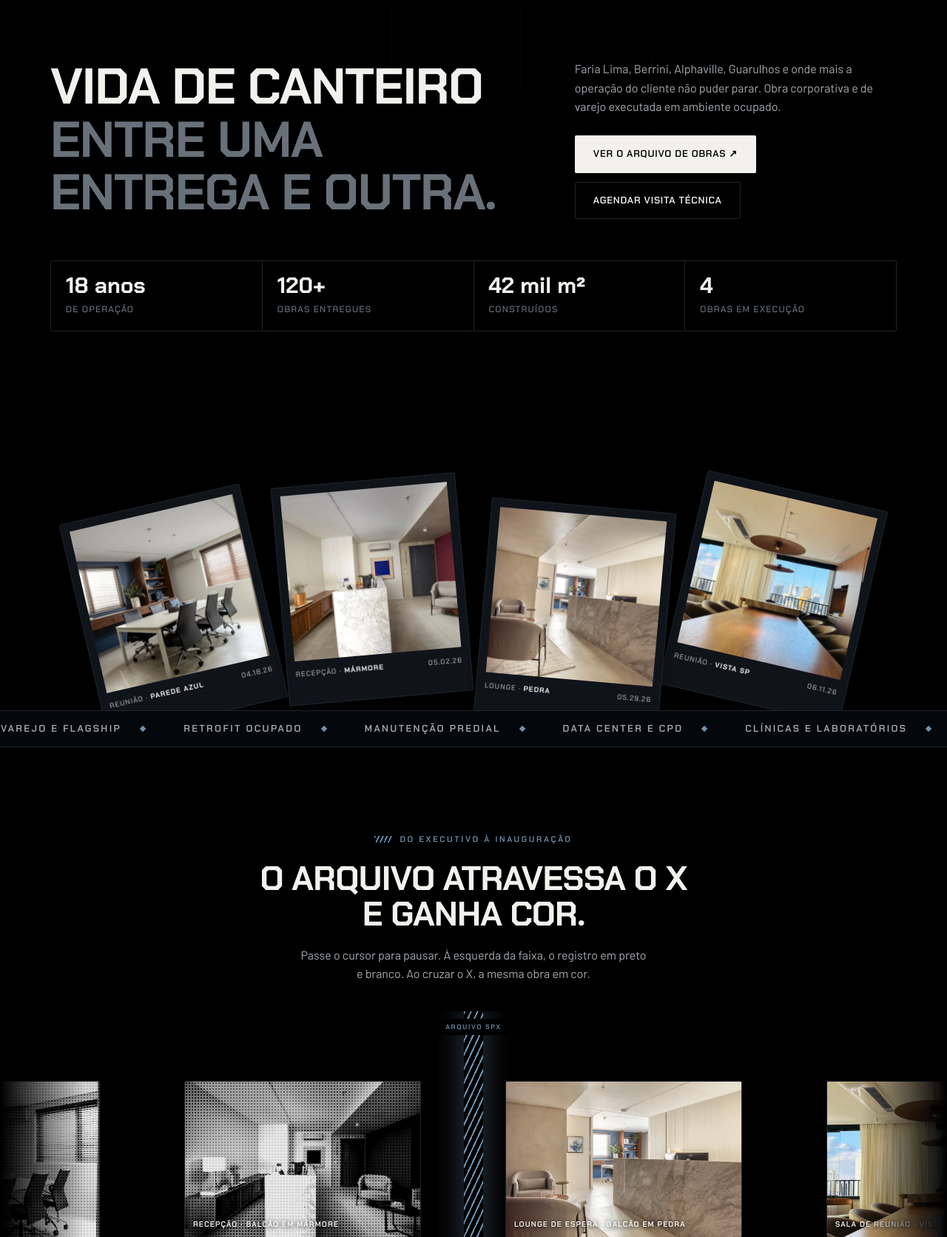
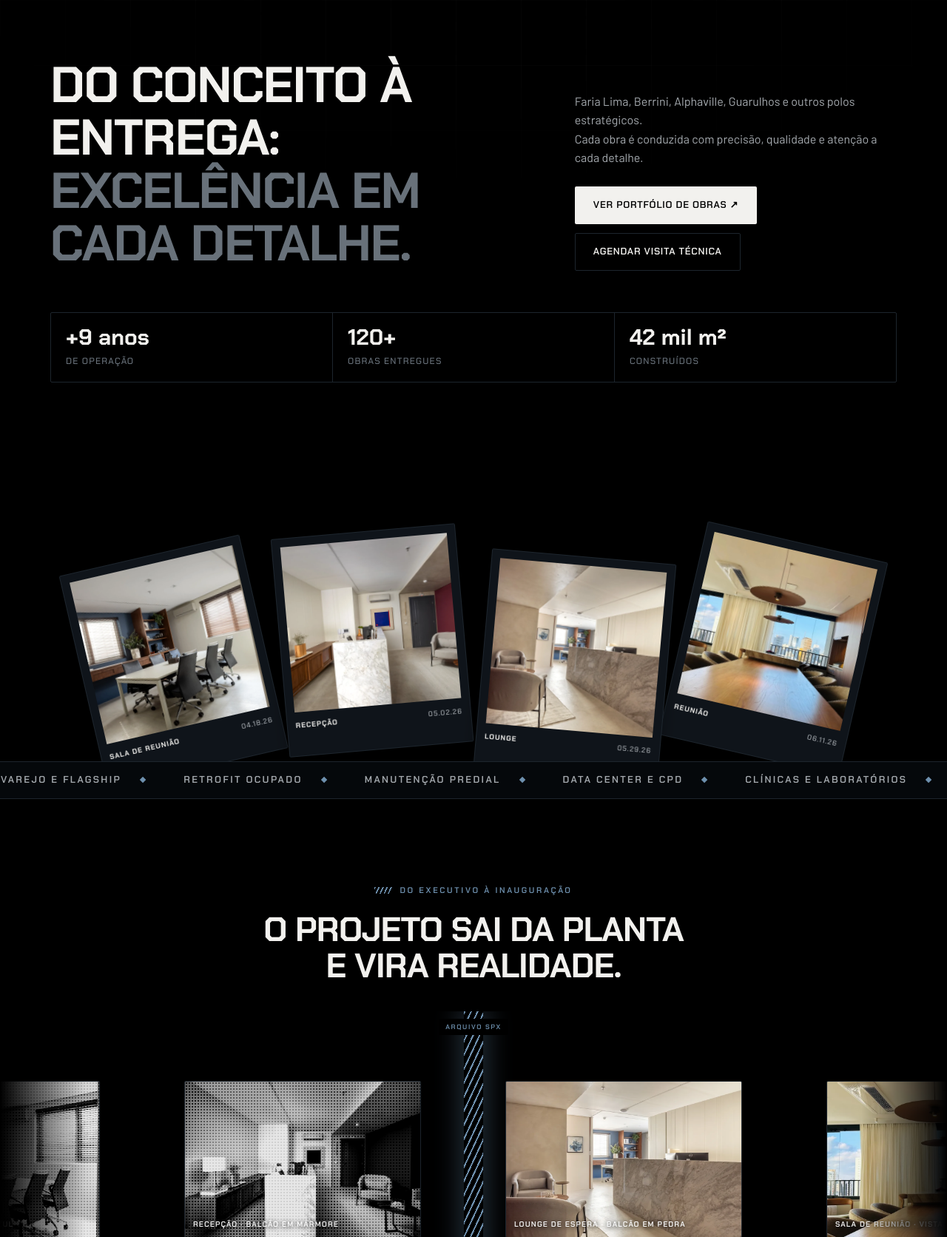
Before and after one commit to alinemarketingmaxled-hash/SPX, a PHP site: page / in a window 1280 px wide. Shown: the part 88-1760 px from the top of the page at 74% size. Run offline with PHP 8.4, Linux system fonts and the light colour scheme.

Commit message:
Atualiza os textos do site e eleva o tom da comunicação
Alterações pedidas pela cliente
- Telefone e WhatsApp reais: (11) 95275-1874.
- Tempo de operação passa de "18 anos" para "+9 anos", no topo e no
  raio de atuação.
- Sai o número "4 obras em execução" da faixa do topo, que fica com três.
- Legendas dos cards do topo reduzidas ao ambiente e à data.
- Novo título do topo: "Do conceito à entrega: excelência em cada detalhe".
- Novo texto de apoio do topo e botão "Ver portfólio de obras".
- Acervo passa a se chamar "O projeto sai da planta e vira realidade";
  sai o texto que explicava o efeito da faixa.

Tom
A pedido, a comunicação fica menos coloquial: reescritos os títulos e
textos de método, depoimentos, dúvidas, contato, formulário e página 404,
trocando expressões faladas por linguagem técnica e direta.

Co-Authored-By: Claude Opus 5 <noreply@anthropic.com>
Claude-Session: https://claude.ai/code/session_01RVzPxAQpFK329n1mcPzAy5

```diff
--- a/assets/css/spx.css
+++ b/assets/css/spx.css
@@ -233,7 +233,7 @@ a{color:inherit;text-decoration-thickness:1px;text-underline-offset:3px}
 .hero h1 em{font-style:normal;color:var(--txt-3);display:block}
 .hero-acoes{display:flex;gap:12px;flex-wrap:wrap;margin-top:var(--e4)}
 .ficha{
-  display:grid;grid-template-columns:repeat(4,1fr);gap:1px;margin-top:var(--e6);
+  display:grid;grid-template-columns:repeat(3,1fr);gap:1px;margin-top:var(--e6);
   background:var(--linha);border:1px solid var(--linha);border-radius:var(--raio);overflow:hidden;
 }
 .ficha div{background:var(--bg);padding:18px 20px;transition:background var(--transicao)}
@@ -483,7 +483,7 @@ a{color:inherit;text-decoration-thickness:1px;text-underline-offset:3px}
 }
 @media(max-width:700px){
   .servicos,.passos,.faq-grid,.campos{grid-template-columns:1fr}
-  .ficha{grid-template-columns:1fr 1fr}
+  .ficha{grid-template-columns:1fr}
   .cover-in{padding:var(--e5) 20px var(--e4)}
   .nums{gap:14px 18px;font-size:13px}
   .nums s{display:none}
--- a/assets/js/spx.js
+++ b/assets/js/spx.js
@@ -388,7 +388,7 @@ var $$ = function(s,c){ return Array.prototype.slice.call((c||document).querySel
       (d.get('mensagem') || '');
 
     var zap = $('#linkZap'), mail = $('#linkMail');
-    if(zap)  zap.href  = 'https://wa.me/5511000000000?text=' + encodeURIComponent(texto);
+    if(zap)  zap.href  = 'https://wa.me/5511952751874?text=' + encodeURIComponent(texto);
     if(mail) mail.href = 'mailto:obras@spxengenharia.com.br?subject=' +
       encodeURIComponent('Visita técnica — ' + (d.get('empresa') || d.get('nome'))) +
       '&body=' + encodeURIComponent(texto);
--- a/index.html
+++ b/index.html
@@ -74,7 +74,7 @@
   </nav>
   <div class="rodape-gaveta">
     <a class="btn" href="#contato">Agendar visita técnica</a>
-    <a class="btn btn-ghost" href="tel:+551130000000">(11) 3000-0000</a>
+    <a class="btn btn-ghost" href="tel:+5511952751874">(11) 95275-1874</a>
   </div>
 </div>
 
@@ -82,28 +82,27 @@
 
 <header class="sec hero wrap" id="obras">
   <div class="hero-top" data-reveal>
-    <h1>Vida de canteiro<em>entre uma entrega e outra.</em></h1>
+    <h1>Do conceito à entrega:<em>excelência em cada detalhe.</em></h1>
     <div>
-      <p class="lead">Faria Lima, Berrini, Alphaville, Guarulhos e onde mais a operação do cliente não puder parar. Obra corporativa e de varejo executada em ambiente ocupado.</p>
+      <p class="lead">Faria Lima, Berrini, Alphaville, Guarulhos e outros polos estratégicos.<br>Cada obra é conduzida com precisão, qualidade e atenção a cada detalhe.</p>
       <div class="hero-acoes">
-        <a class="btn" href="#arquivo">Ver o arquivo de obras ↗</a>
+        <a class="btn" href="#arquivo">Ver portfólio de obras ↗</a>
         <a class="btn btn-ghost" href="#contato">Agendar visita técnica</a>
       </div>
     </div>
   </div>
 
   <div class="ficha" data-reveal data-atraso="1">
-    <div><b data-conta="18" data-sufixo=" anos">18 anos</b><span>De operação</span></div>
+    <div><b data-conta="9" data-prefixo="+" data-sufixo=" anos">+9 anos</b><span>De operação</span></div>
     <div><b data-conta="120" data-sufixo="+">120+</b><span>Obras entregues</span></div>
     <div><b data-conta="42" data-sufixo=" mil m²">42 mil m²</b><span>Construídos</span></div>
-    <div><b data-conta="4" data-sufixo="">4</b><span>Obras em execução</span></div>
   </div>
 
   <div class="leque" id="leque" data-reveal data-atraso="2">
-    <article class="obra-card cantos"><div class="plate"><img src="img/sala-reuniao-azul.webp" data-ph="img/ph/sala-reuniao-azul.svg" alt="Sala de reunião com parede azul e mesa corporativa" loading="lazy" decoding="async"></div><div class="meta"><span>Reunião · <b>Parede azul</b></span><span>04.18.26</span></div></article>
-    <article class="obra-card cantos"><div class="plate"><img src="img/recepcao-marmore.webp" data-ph="img/ph/recepcao-marmore.svg" alt="Recepção com balcão em mármore e poltronas de espera" loading="lazy" decoding="async"></div><div class="meta"><span>Recepção · <b>Mármore</b></span><span>05.02.26</span></div></article>
-    <article class="obra-card cantos"><div class="plate"><img src="img/lounge-recepcao.webp" data-ph="img/ph/lounge-recepcao.svg" alt="Lounge de espera com balcão em pedra e cimento queimado" loading="lazy" decoding="async"></div><div class="meta"><span>Lounge · <b>Pedra</b></span><span>05.29.26</span></div></article>
-    <article class="obra-card cantos"><div class="plate"><img src="img/mesa-vista-sp.webp" data-ph="img/ph/mesa-vista-sp.svg" alt="Sala de reunião com mesa em madeira e vista para São Paulo" loading="lazy" decoding="async"></div><div class="meta"><span>Reunião · <b>Vista SP</b></span><span>06.11.26</span></div></article>
+    <article class="obra-card cantos"><div class="plate"><img src="img/sala-reuniao-azul.webp" data-ph="img/ph/sala-reuniao-azul.svg" alt="Sala de reunião com parede azul e mesa corporativa" loading="lazy" decoding="async"></div><div class="meta"><span><b>Sala de reunião</b></span><span>04.18.26</span></div></article>
+    <article class="obra-card cantos"><div class="plate"><img src="img/recepcao-marmore.webp" data-ph="img/ph/recepcao-marmore.svg" alt="Recepção com balcão em mármore e poltronas de espera" loading="lazy" decoding="async"></div><div class="meta"><span><b>Recepção</b></span><span>05.02.26</span></div></article>
+    <article class="obra-card cantos"><div class="plate"><img src="img/lounge-recepcao.webp" data-ph="img/ph/lounge-recepcao.svg" alt="Lounge de espera com balcão em pedra e cimento queimado" loading="lazy" decoding="async"></div><div class="meta"><span><b>Lounge</b></span><span>05.29.26</span></div></article>
+    <article class="obra-card cantos"><div class="plate"><img src="img/mesa-vista-sp.webp" data-ph="img/ph/mesa-vista-sp.svg" alt="Sala de reunião com mesa em madeira e vista para São Paulo" loading="lazy" decoding="async"></div><div class="meta"><span><b>Reunião</b></span><span>06.11.26</span></div></article>
   </div>
 </header>
 
@@ -115,8 +114,7 @@
 <section class="sec" id="arquivo">
   <div class="wrap centro" data-reveal>
     <p class="eyebrow">Do executivo à inauguração</p>
-    <h2 style="margin-top:20px">O arquivo atravessa o X<br>e ganha cor.</h2>
-    <p class="lead" style="margin-top:18px">Passe o cursor para pausar. À esquerda da faixa, o registro em preto e branco. Ao cruzar o X, a mesma obra em cor.</p>
+    <h2 style="margin-top:20px">O projeto sai da planta<br>e vira realidade.</h2>
   </div>
   <div class="beamwrap" id="beamwrap">
     <div class="beam" aria-hidden="true"></div>
@@ -130,7 +128,7 @@
       <p class="eyebrow">O que executamos</p>
       <h2 style="margin-top:20px">Quatro frentes de<br>contrato, um só padrão.</h2>
     </div>
-    <p class="lead" style="max-width:44ch">Do escopo fechado com projeto executivo em mãos ao contrato de manutenção recorrente, com o mesmo engenheiro responsável do começo ao fim.</p>
+    <p class="lead" style="max-width:44ch">Do escopo fechado, com projeto executivo definido, ao contrato de manutenção recorrente — sempre com o mesmo engenheiro responsável do início ao fim.</p>
   </div>
   <div class="servicos">
     <article class="card serv cantos" data-reveal>
@@ -148,7 +146,7 @@
     <article class="card serv cantos" data-reveal data-atraso="2">
       <span class="ico"><svg viewBox="0 0 24 24" aria-hidden="true"><path d="M4 20h16M6 20V6h8v14M14 11h4v9M9 9h2M9 13h2"/></svg></span>
       <h3>Retrofit ocupado</h3>
-      <p>Prédio funcionando, gente trabalhando, obra rodando na janela combinada.</p>
+      <p>Edifício em operação, equipes em atividade e obra executada na janela autorizada.</p>
       <ul><li>Trabalho noturno e fim de semana</li><li>Controle de poeira e ruído</li><li>Plano de risco com o condomínio</li><li>Área liberada limpa a cada turno</li></ul>
     </article>
     <article class="card serv cantos" data-reveal data-atraso="3">
@@ -184,10 +182,10 @@
 <section class="sec wrap sec-linha" id="metodo">
   <div class="cabeca" data-reveal>
     <div>
-      <p class="eyebrow">Como a obra anda</p>
+      <p class="eyebrow">Etapas do processo</p>
       <h2 style="margin-top:20px">Cinco etapas,<br>nenhuma surpresa.</h2>
     </div>
-    <p class="lead" style="max-width:44ch">O mesmo rito em toda obra — da visita técnica à garantia. Você sabe onde a obra está sem precisar ligar para perguntar.</p>
+    <p class="lead" style="max-width:44ch">O mesmo procedimento em todas as obras, da visita técnica à garantia. O andamento é documentado e enviado periodicamente, sem necessidade de cobrança.</p>
   </div>
   <div class="passos">
     <article class="passo" data-reveal>
@@ -244,7 +242,7 @@
     <div class="nums">
       <span><b data-conta="120" data-sufixo="+">120+</b> obras entregues</span><s aria-hidden="true">/</s>
       <span><b data-conta="42" data-sufixo=" mil">42 mil</b> m² construídos</span><s aria-hidden="true">/</s>
-      <span><b data-conta="18">18</b> anos de operação</span><s aria-hidden="true">/</s>
+      <span><b data-conta="9" data-prefixo="+">+9</b> anos de operação</span><s aria-hidden="true">/</s>
       <span><b data-conta="0">0</b> acidentes com afastamento</span>
     </div>
   </div>
@@ -254,7 +252,7 @@
   <div class="cabeca" data-reveal>
     <div>
       <p class="eyebrow">Depoimentos</p>
-      <h2 style="margin-top:20px">Quem entregou obra<br>com a gente no prédio.</h2>
+      <h2 style="margin-top:20px">Clientes que executaram<br>obra em operação.</h2>
     </div>
     <a class="btn btn-ghost" href="#contato">Ver todos os cases →</a>
   </div>
@@ -264,8 +262,8 @@
 <section class="sec wrap sec-linha" id="duvidas">
   <div class="faq-grid">
     <div class="faq-side" data-reveal>
-      <h2>Dúvida que precisa de um engenheiro?</h2>
-      <p class="lead" style="margin-top:18px;font-size:15px">As respostas ao lado cobrem o básico. Para concorrência, laudo, adequação de norma ou obra com prazo apertado, mande o contexto bruto: quem responde é engenheiro, não formulário.</p>
+      <h2>Dúvidas técnicas respondidas por engenheiro.</h2>
+      <p class="lead" style="margin-top:18px;font-size:15px">As respostas ao lado cobrem as dúvidas mais frequentes. Para concorrências, laudos, adequação de norma ou obras com prazo crítico, envie o contexto completo — o atendimento é conduzido diretamente pelo engenheiro responsável.</p>
       <div class="faq-stats">
         <div><b data-conta="5" data-sufixo=" dias">5 dias</b><span>Orçamento preliminar</span></div>
         <div><b data-conta="98" data-sufixo="%">98%</b><span>Obras entregues no prazo</span></div>
@@ -282,16 +280,16 @@
   <div class="contato-grid">
     <div data-reveal>
       <p class="eyebrow">Visita técnica</p>
-      <h2 style="margin:20px 0">Manda o contexto.<br>A gente vai até a obra.</h2>
-      <p class="lead">Preencha o que souber — se faltar informação, a visita técnica resolve. Respondemos em até um dia útil e o orçamento preliminar sai em cinco.</p>
+      <h2 style="margin:20px 0">Envie o contexto da obra.<br>A avaliação é feita no local.</h2>
+      <p class="lead">Preencha as informações disponíveis; o que faltar é levantado na visita técnica. O retorno é feito em até um dia útil e o orçamento preliminar, em até cinco.</p>
       <div class="canais">
-        <a class="canal" href="tel:+551130000000">
+        <a class="canal" href="tel:+5511952751874">
           <span class="ico"><svg viewBox="0 0 24 24" aria-hidden="true"><path d="M5 4h4l2 5-2.5 1.5a12 12 0 0 0 5 5L15 13l5 2v4a1 1 0 0 1-1.1 1A16 16 0 0 1 4 5.1 1 1 0 0 1 5 4Z"/></svg></span>
-          <span><b>(11) 3000-0000</b><span>Seg a sex, 8h às 18h</span></span>
+          <span><b>(11) 95275-1874</b><span>Seg a sex, 8h às 18h</span></span>
         </a>
-        <a class="canal" href="https://wa.me/5511000000000" rel="noopener">
+        <a class="canal" href="https://wa.me/5511952751874" rel="noopener">
           <span class="ico"><svg viewBox="0 0 24 24" aria-hidden="true"><path d="M20.5 12a8.5 8.5 0 1 1-4.2-7.3L21 3.5l-1.2 4.6A8.4 8.4 0 0 1 20.5 12Z"/><path d="M9 9.4c.5 2.2 2.4 4.1 4.6 4.6l1.1-1.2 1.8.8-.5 1.6c-3.4.5-7.2-3.3-6.7-6.7l1.6-.5.8 1.8z"/></svg></span>
-          <span><b>WhatsApp da obra</b><span>Retorno em até 2 horas úteis</span></span>
+          <span><b>WhatsApp</b><span>Retorno em até 2 horas úteis</span></span>
         </a>
         <a class="canal" href="mailto:obras@spxengenharia.com.br">
           <span class="ico"><svg viewBox="0 0 24 24" aria-hidden="true"><rect x="3" y="5" width="18" height="14" rx="2"/><path d="m3.5 6.5 8.5 6 8.5-6"/></svg></span>
@@ -301,11 +299,11 @@
     </div>
 
     <form class="form" id="formObra" novalidate data-reveal data-atraso="1">
-      <p class="eyebrow form-titulo">Briefing rápido</p>
+      <p class="eyebrow form-titulo">Solicitação de visita técnica</p>
       <div class="campos" style="margin-top:22px">
         <div class="campo">
           <label for="f-nome">Nome</label>
-          <input id="f-nome" name="nome" type="text" required autocomplete="name" placeholder="Como te chamamos">
+          <input id="f-nome" name="nome" type="text" required autocomplete="name" placeholder="Nome completo">
           <span class="erro-msg">Preencha seu nome.</span>
         </div>
         <div class="campo">
@@ -344,13 +342,13 @@
         </div>
       </div>
       <div class="form-rodape">
-        <p class="form-nota">Sem disparo de e-mail marketing. O contato vai direto para a coordenação de obras.</p>
+        <p class="form-nota">As informações são encaminhadas diretamente à coordenação de obras.</p>
         <button class="btn btn-acc" type="submit">Solicitar visita técnica ↗</button>
       </div>
       <div class="form-ok" role="status">
         <svg viewBox="0 0 24 24" aria-hidden="true"><circle cx="12" cy="12" r="9"/><path d="m8 12.3 2.7 2.7L16 9.5"/></svg>
-        <h3>Briefing pronto</h3>
-        <p class="lead" style="margin:12px auto 0;text-align:center">Escolha por onde prefere enviar — o texto já vai preenchido com o que você digitou.</p>
+        <h3>Solicitação registrada</h3>
+        <p class="lead" style="margin:12px auto 0;text-align:center">Escolha o canal de envio. A mensagem segue preenchida com as informações fornecidas.</p>
         <div class="acoes">
           <a class="btn" id="linkZap" href="#" rel="noopener">Enviar pelo WhatsApp</a>
           <a class="btn btn-ghost" id="linkMail" href="#">Enviar por e-mail</a>
@@ -370,7 +368,7 @@
         <a href="#" aria-label="Instagram"><svg width="17" height="17" viewBox="0 0 24 24" aria-hidden="true"><rect x="3" y="3" width="18" height="18" rx="5"/><circle cx="12" cy="12" r="4"/><circle cx="17.5" cy="6.5" r="1" fill="currentColor" stroke="none"/></svg></a>
         <a href="#" aria-label="LinkedIn"><svg width="17" height="17" viewBox="0 0 24 24" aria-hidden="true"><rect x="3" y="3" width="18" height="18" rx="4"/><path d="M8 11v6M8 7.6v.1M12 17v-3.2a2 2 0 0 1 4 0V17"/></svg></a>
         <a href="#" aria-label="YouTube"><svg width="17" height="17" viewBox="0 0 24 24" aria-hidden="true"><rect x="2.5" y="5" width="19" height="14" rx="4"/><path d="M10.5 9.3l4.5 2.7-4.5 2.7z"/></svg></a>
-        <a href="https://wa.me/5511000000000" aria-label="WhatsApp" rel="noopener"><svg width="17" height="17" viewBox="0 0 24 24" aria-hidden="true"><path d="M20.5 12a8.5 8.5 0 1 1-4.2-7.3L21 3.5l-1.2 4.6A8.4 8.4 0 0 1 20.5 12Z"/><path d="M9 9.4c.5 2.2 2.4 4.1 4.6 4.6l1.1-1.2 1.8.8-.5 1.6c-3.4.5-7.2-3.3-6.7-6.7l1.6-.5.8 1.8z"/></svg></a>
+        <a href="https://wa.me/5511952751874" aria-label="WhatsApp" rel="noopener"><svg width="17" height="17" viewBox="0 0 24 24" aria-hidden="true"><path d="M20.5 12a8.5 8.5 0 1 1-4.2-7.3L21 3.5l-1.2 4.6A8.4 8.4 0 0 1 20.5 12Z"/><path d="M9 9.4c.5 2.2 2.4 4.1 4.6 4.6l1.1-1.2 1.8.8-.5 1.6c-3.4.5-7.2-3.3-6.7-6.7l1.6-.5.8 1.8z"/></svg></a>
       </div>
     </div>
     <div><h4>Serviços</h4><ul><li><a href="#servicos">Obra corporativa</a></li><li><a href="#servicos">Varejo e flagship</a></li><li><a href="#servicos">Retrofit ocupado</a></li><li><a href="#servicos">Manutenção predial</a></li></ul></div>
```
Also changed, not shown: 404.html (+5 -5 lines).
